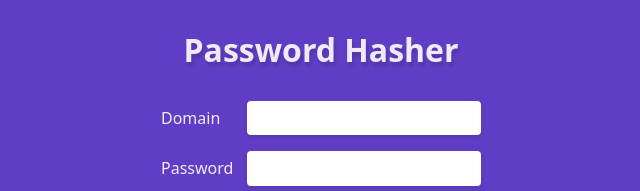
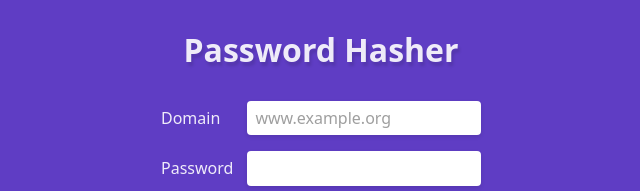
Before and after one commit to jonaskay/password-hasher, a React (Create React App) app: page / in a window 1280 px wide. Shown: the top 191 px of the page, without its empty margins (319-959 px from the left). Built offline with nearby package versions, Linux system fonts and the light colour scheme.

Commit message:
Add placeholder text to domain input

```diff
--- a/src/components/PasswordForm.js
+++ b/src/components/PasswordForm.js
@@ -10,6 +10,7 @@ class PasswordForm extends Component {
           <input
             type="text"
             name="domain"
+            placeholder="www.example.org"
             value={this.props.domain}
             onChange={this.props.onChange} />
         </div>
--- a/src/index.css
+++ b/src/index.css
@@ -14,3 +14,8 @@ a {
 a:hover {
   color: rgb(255,255,255);
 }
+
+::-webkit-input-placeholder { color: rgba(0,0,0,.38); }
+::-moz-placeholder { color: rgba(0,0,0,.38); }
+:-ms-input-placeholder { color: rgba(0,0,0,.38); }
+:-moz-placeholder { color: rgba(0,0,0,.38); }
```
Also changed, not shown: 1 other file (tests, documents, lock files or other folders).
